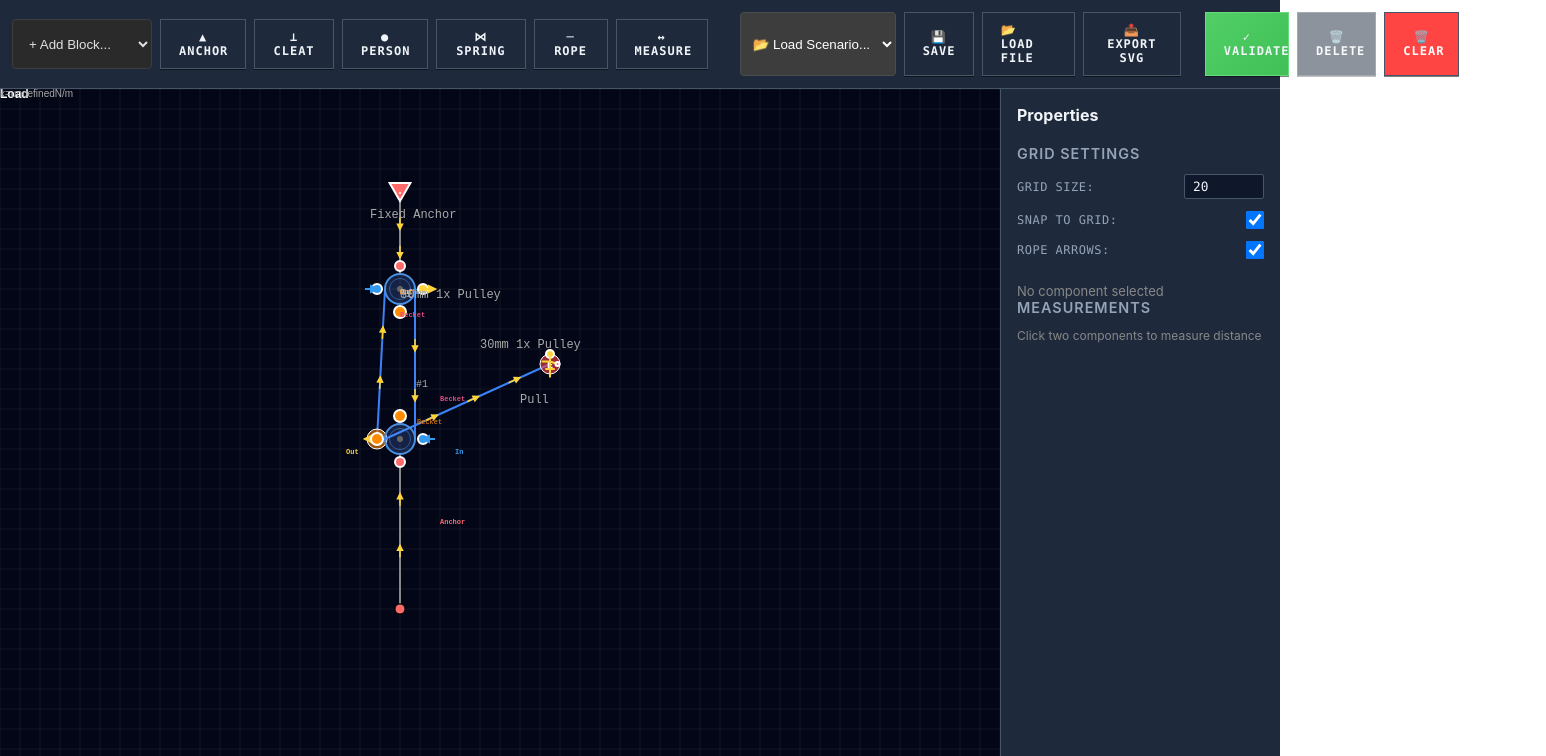
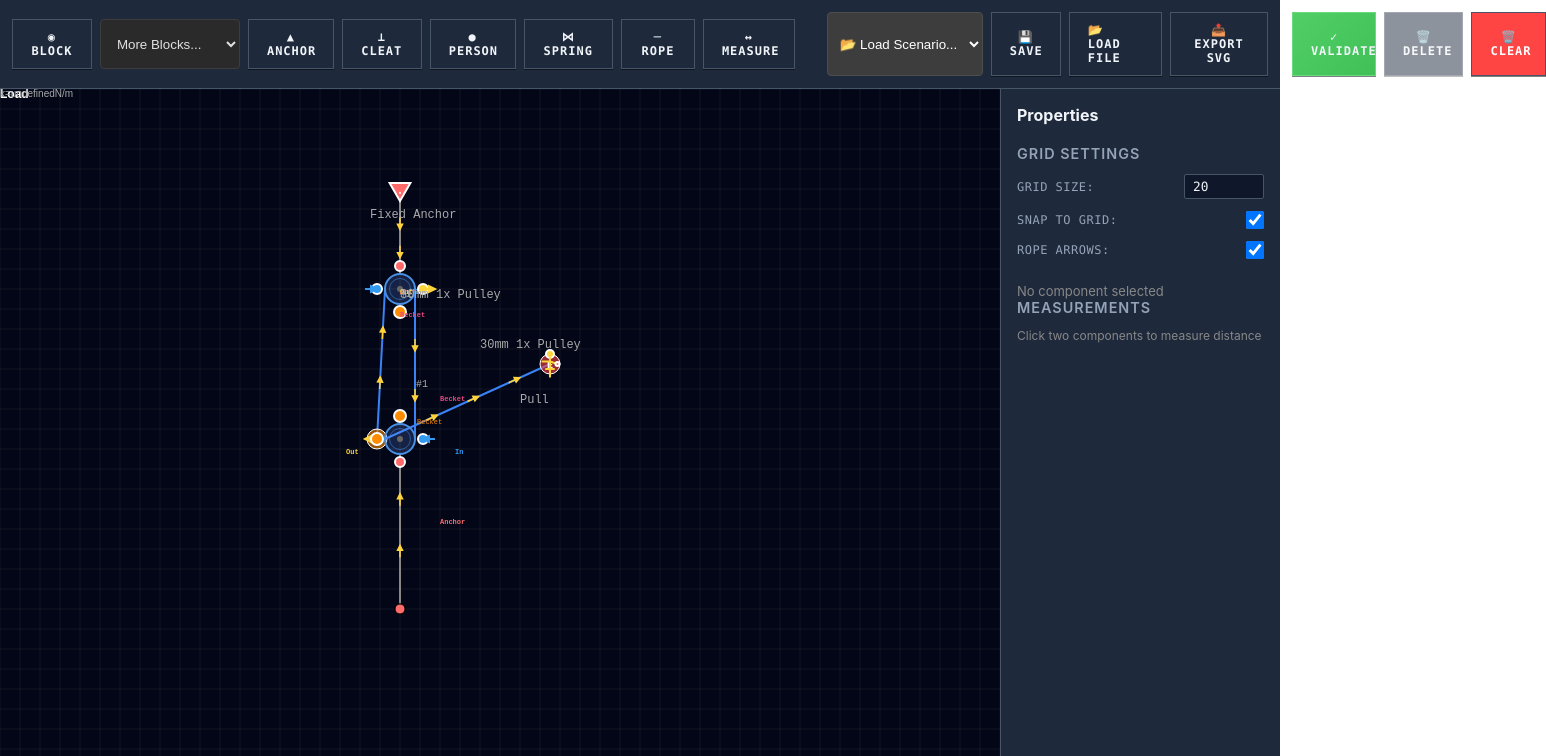
Before and after one commit to dhagan/pulley-deck-sketcher, a React (Vite) app: page / in a window 1280 px wide. Shown: the top 756 px of the page, 1546 px wide, since content can reach past the window. Built offline with nearby package versions, Linux system fonts and the light colour scheme.

Commit message:
Add default single block button, keep dropdown for multi-blocks

```diff
--- a/src/components/Toolbar.tsx
+++ b/src/components/Toolbar.tsx
@@ -60,12 +60,12 @@ const Toolbar: React.FC<ToolbarProps> = ({
     return (
         <div className="toolbar">
             <div className="toolbar-group" style={{ display: 'flex', gap: '8px' }}>
+                <button className="toolbar-button" onClick={onAddPulley} title="Add Single Block">◉ Block</button>
                 <select
                     className="toolbar-select"
                     onChange={(e) => {
                         const value = e.target.value;
-                        if (value === 'single') onAddPulley();
-                        else if (value === 'double') onAddDoubleBlock();
+                        if (value === 'double') onAddDoubleBlock();
                         else if (value === 'triple') onAddTripleBlock();
                         e.target.value = '';
                     }}
@@ -79,8 +79,7 @@ const Toolbar: React.FC<ToolbarProps> = ({
                         cursor: 'pointer'
                     }}
                 >
-                    <option value="" disabled>+ Add Block...</option>
-                    <option value="single">◉ Single Block</option>
+                    <option value="" disabled>More Blocks...</option>
                     <option value="double">◎ Double Block</option>
                     <option value="triple">⊚ Triple Block</option>
                 </select>
```
